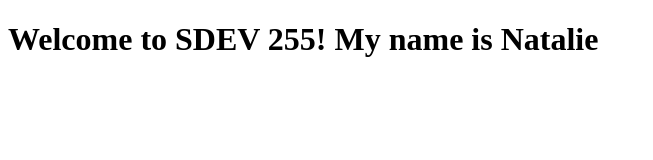
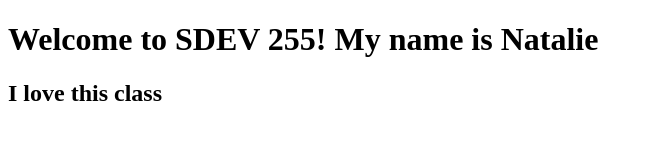
Before and after one commit to ngray48/SDEV255_GitExample, a plain HTML site: page index.html in a window 1280 px wide. Shown: the whole page, without its empty margins (0-653 px from the left). Drawn offline with Linux system fonts and the light colour scheme.

Commit message:
I added a h2 tag that says I love this class

```diff
--- a/index.html
+++ b/index.html
@@ -10,6 +10,7 @@
 
 <body>
   <h1>Welcome to SDEV 255! My name is Natalie</h1>
+  <h2>I love this class</h2>
   <script src="script.js"></script>
 
  <!--
```
